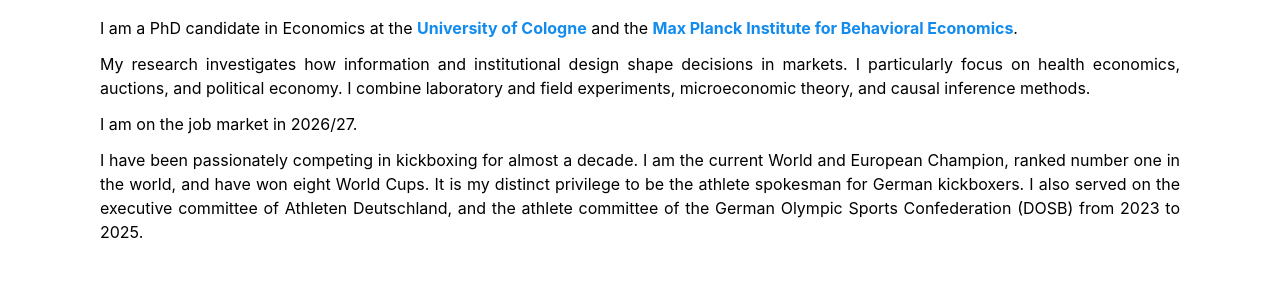
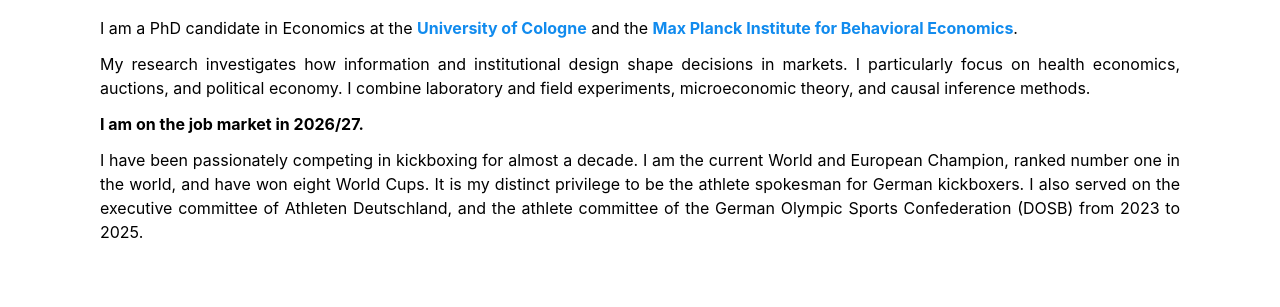
Before and after one commit to yerondiaye/yerondiaye.github.io, a Jekyll site: the page index.html, which Jekyll copies as it is, in a window 1280 px wide. Shown: the part 559-866 px from the top of the page. Built offline with Jekyll 4.4.1, drawn with Linux system fonts in a browser that asks for light colours.

Commit message:
Update index.html

```diff
--- a/index.html
+++ b/index.html
@@ -38,7 +38,7 @@
 <p><b>Welcome!</b></p>
 <p align="justify">I am a PhD candidate in Economics at the <a href="https://ockenfels.uni-koeln.de/de/profil/yero-ndiaye">University of Cologne</a> and the <a href="https://www.coll.mpg.de/347884/yero-samuel-ndiaye.html">Max Planck Institute for Behavioral Economics</a>.</p>
 <p align="justify">My research investigates how information and institutional design shape decisions in markets. I particularly focus on health economics, auctions, and political economy. I combine laboratory and field experiments, microeconomic theory,  and causal inference methods. </p>
-<p align="justify"> I am on the job market in 2026/27.</p>
+<p align="justify"><b> I am on the job market in 2026/27.</b></p>
 <p align="justify">I have been passionately competing in kickboxing for almost a decade. I am the current World and European Champion, ranked number one in the world, and have won eight World Cups. It is my distinct privilege to be the athlete spokesman for German kickboxers. I also served on the executive committee of Athleten Deutschland, and the athlete committee of the German Olympic Sports Confederation (DOSB) from 2023 to 2025.</p>
         </main>
 
```
